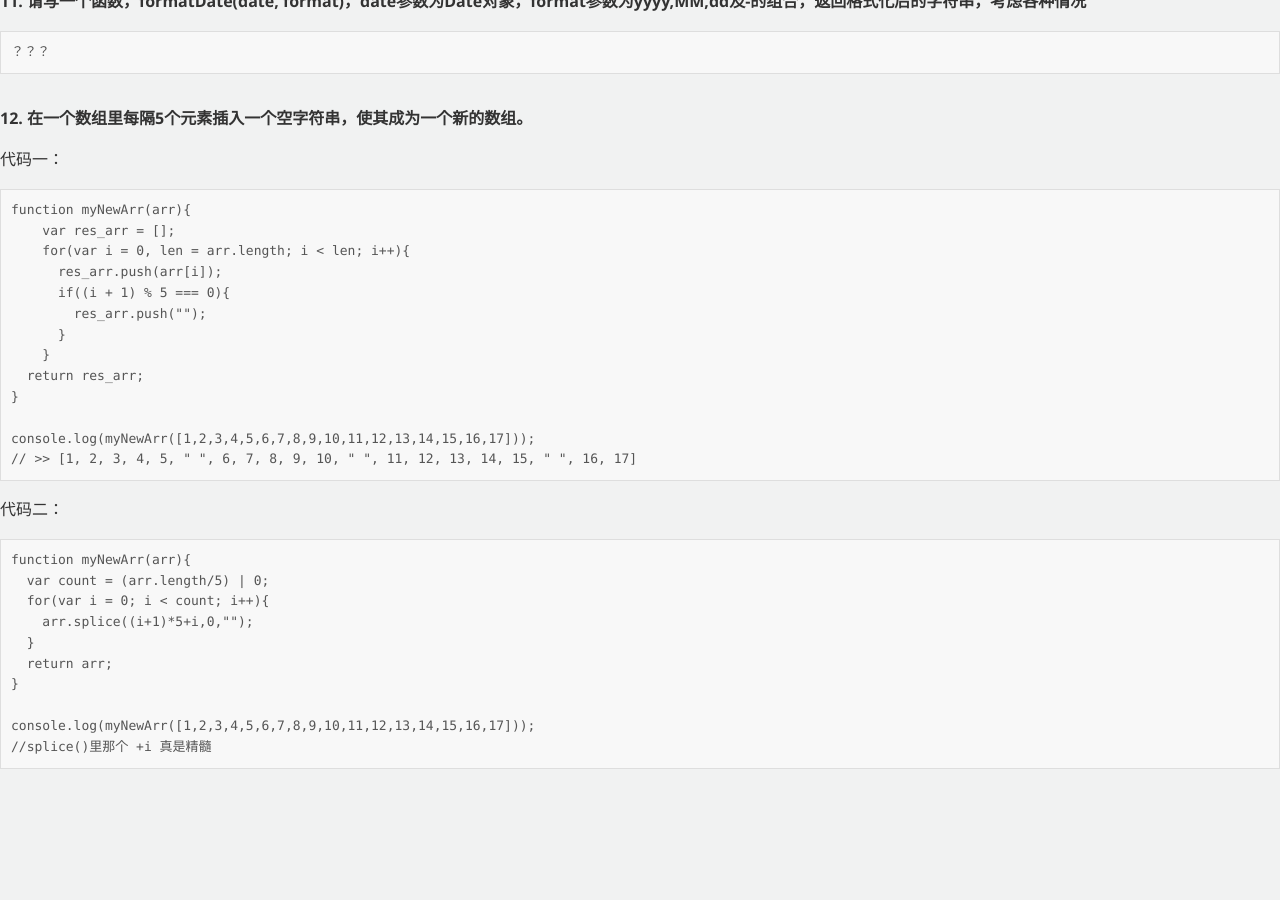
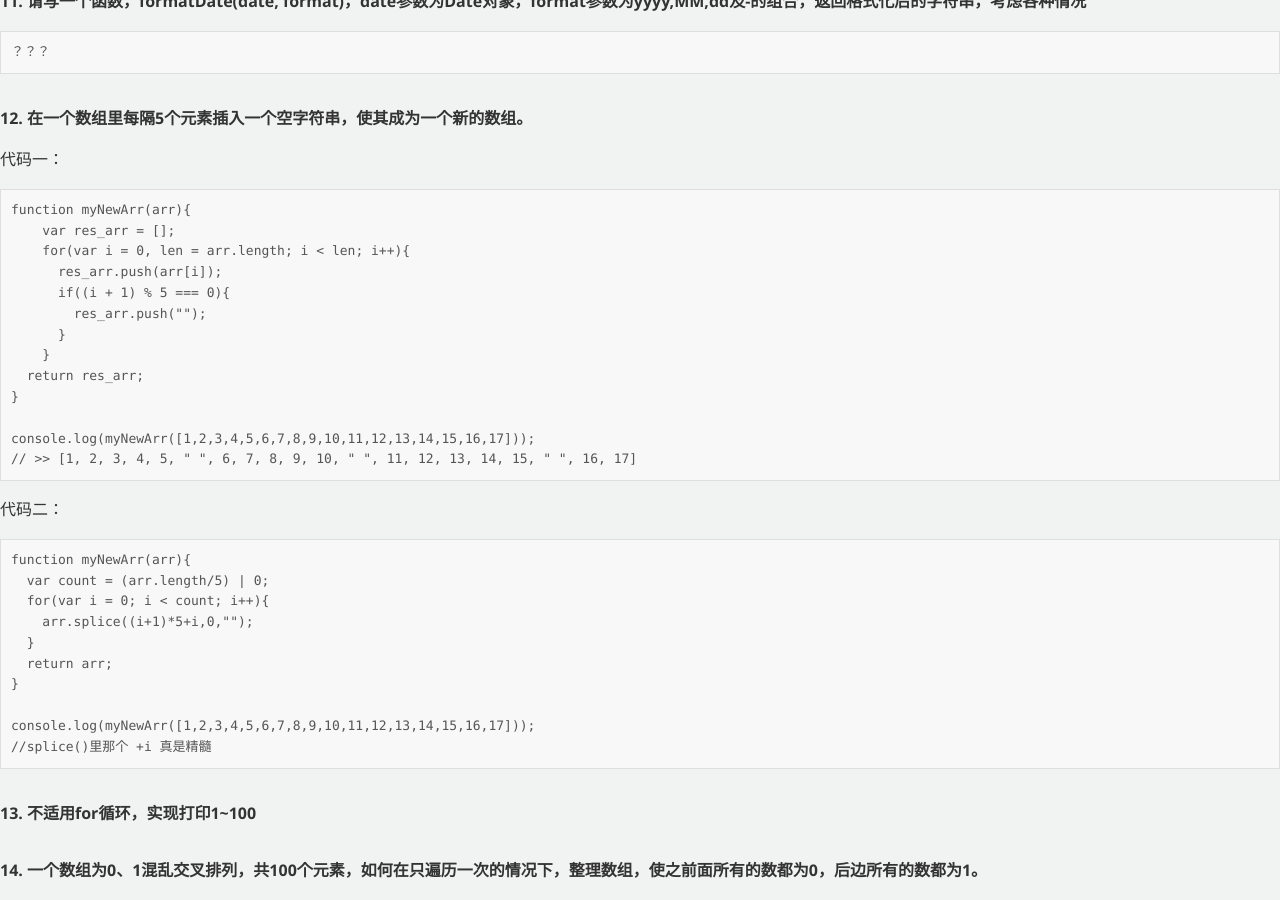
Before and after one commit to zyuandong/zyuandong.github.io, a Jekyll site: the page built from _posts/2015-04-03-exam.md, in a window 1280 px wide and 900 px high, scrolled down 6234 px. Built offline with Jekyll 4.4.1, drawn with Linux system fonts in a browser that asks for light colours; before the commit the page ends 7013 px from its top, so only the background shows below that.

Commit message:
add exam file

```diff
--- a/_posts/2015-04-03-exam.md
+++ b/_posts/2015-04-03-exam.md
@@ -344,3 +344,7 @@ function myNewArr(arr){
 console.log(myNewArr([1,2,3,4,5,6,7,8,9,10,11,12,13,14,15,16,17]));
 //splice()里那个 +i 真是精髓
 ~~~
+
+### 13. 不适用for循环，实现打印1~100
+
+### 14. 一个数组为0、1混乱交叉排列，共100个元素，如何在只遍历一次的情况下，整理数组，使之前面所有的数都为0，后边所有的数都为1。
```
